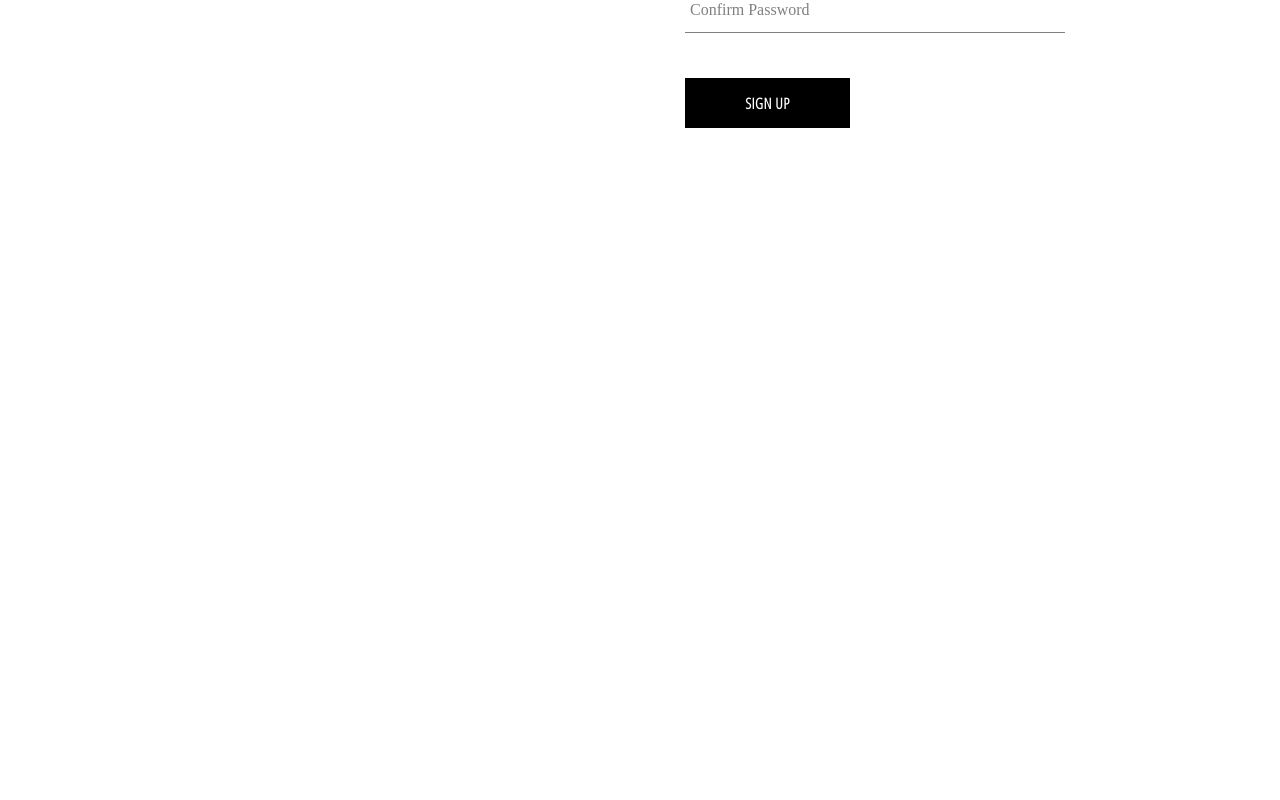
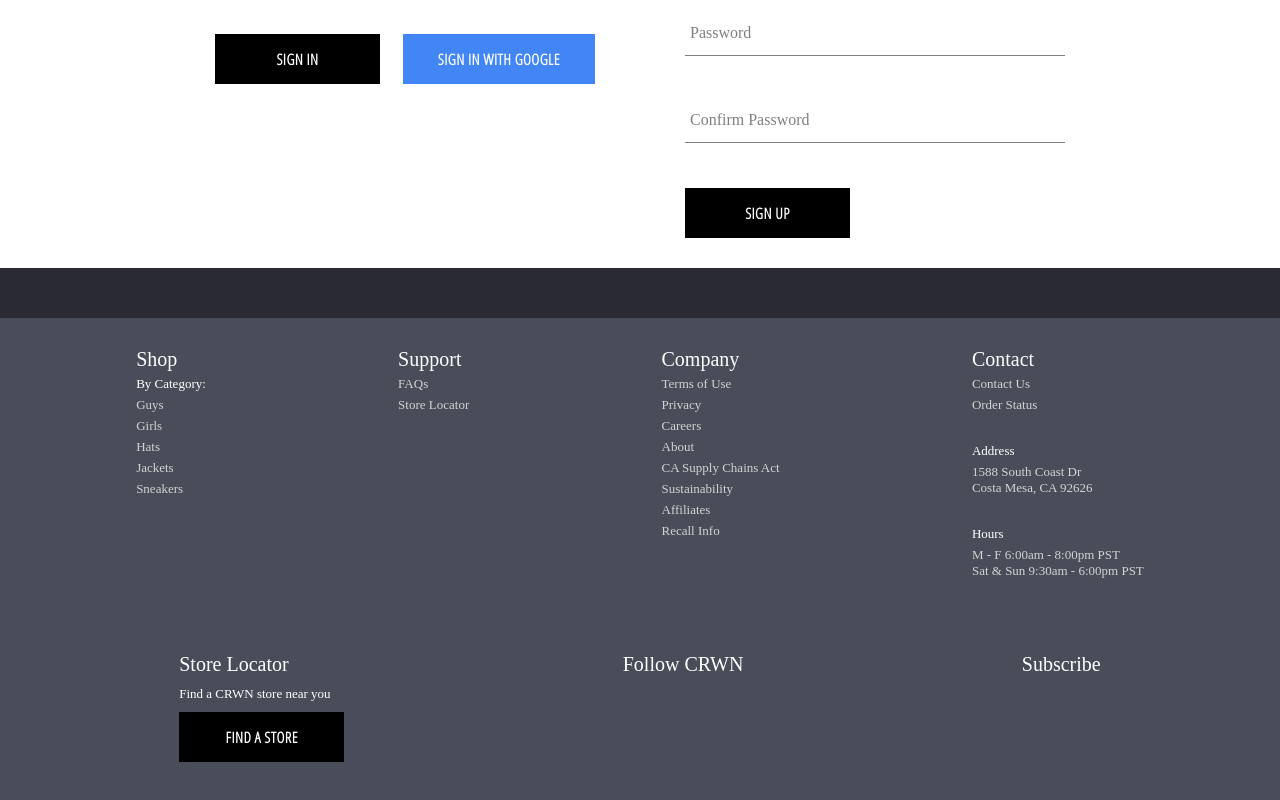
Before and after one commit to adrian-derose6/CRWN-clothing-old, a React (Create React App) app: page /signin in a window 1280 px wide. Shown: the part 410-1210 px from the top of the page. Before the commit the page ends 800 px from the top, so only its background shows below. Built offline with nearby package versions, Linux system fonts and the light colour scheme; no server answers; a web font is replaced by a local one.

Commit message:
Add footer to bottom of app with links

```diff
--- a/src/App.js
+++ b/src/App.js
@@ -9,6 +9,8 @@ import HatsPage from './pages/hatspage/hatspage.component';
 import ShopPage from './pages/shop/shop.component.js';
 import SignInAndSignUp from './pages/sign-in-and-sign-up/sign-in-and-sign-up.component';
 import Header from './components/header/header.component.js';
+import TopBanner from './components/top-banner/top-banner.component';
+import Footer from './components/footer/footer.component.js';
 
 import { setCurrentUser } from './redux/user/user.actions.js';
 
@@ -48,6 +50,8 @@ class App extends React.Component {
   render() {
     return (
       <div>
+        <div>
+          <TopBanner />
           <Header />
           <Switch>
             <Route exact path='/' component={HomePage} />
@@ -59,6 +63,8 @@ class App extends React.Component {
               render={() => this.props.currentUser ? <Redirect to='/' /> : <SignInAndSignUp />}
             />
           </Switch>
+        </div>
+        <Footer />
       </div>
     );
   }
--- a/src/components/directory/directory.styles.scss
+++ b/src/components/directory/directory.styles.scss
@@ -3,5 +3,5 @@
   display: flex;
   flex-wrap: wrap;
   justify-content: space-between;
-  padding: 20px;
+  padding: 5px;
 }
--- /dev/null
+++ b/src/components/footer/footer.component.js
@@ -0,0 +1,64 @@
+import React from 'react';
+
+import CustomButton from '../custom-button/custom-button.component';
+
+import './footer.styles.scss';
+
+const Footer = () => {
+    return (
+        <div className='footer'>
+            <div className='link-list-container'>
+                <div className='link-list'>
+                    <span className='label'>Shop</span>
+                    <span className='sublabel'>By Category:</span>
+                    <span className='link'>Guys</span>
+                    <span className='link'>Girls</span>
+                    <span className='link'>Hats</span>
+                    <span className='link'>Jackets</span>
+                    <span className='link'>Sneakers</span>
+                </div>
+                <div className='link-list'>
+                    <span className='label'>Support</span>
+                    <span className='link'>FAQs</span>
+                    <span className='link'>Store Locator</span>
+                </div>
+                <div className='link-list'>
+                    <span className='label'>Company</span>
+                    <span className='link'>Terms of Use</span>
+                    <span className='link'>Privacy</span>
+                    <span className='link'>Careers</span>
+                    <span className='link'>About</span>
+                    <span className='link'>CA Supply Chains Act</span>
+                    <span className='link'>Sustainability</span>
+                    <span className='link'>Affiliates</span>
+                    <span className='link'>Recall Info</span>
+                </div>
+                <div className='link-list'>
+                    <span className='label'>Contact</span>
+                    <span className='link'>Contact Us</span>
+                    <span style={{marginBottom: 30}} className='link'>Order Status</span>
+                    <span className='sublabel'>Address</span>
+                    <span style={{marginBottom: 30}} className='misc'>1588 South Coast Dr<br/>Costa Mesa, CA 92626</span>
+                    <span className='sublabel'>Hours</span>
+                    <span className='misc'>M - F 6:00am - 8:00pm PST<br/>Sat & Sun 9:30am - 6:00pm PST</span>
+                </div>
+            </div>
+            <div className='bottom-widgets'>
+                <div className='widget'>
+                    <span style={{ marginBottom: 10 }} className='label'>Store Locator</span>
+                    <span style={{ marginBottom: 10 }} className='sublabel'>Find a CRWN store near you</span>
+                    <CustomButton>FIND A STORE</CustomButton>
+                </div>
+                <div className='widget'>
+                    <span className='label'>Follow CRWN</span>
+                </div>
+                <div className='widget'>
+                    <span className='label'>Subscribe</span>
+
+                </div>
+            </div>
+        </div>
+    );
+};
+
+export default Footer;
--- /dev/null
+++ b/src/components/footer/footer.styles.scss
@@ -0,0 +1,72 @@
+.footer {
+    background-color: #494d59;
+    width: 100%;
+    height: 650px;
+    padding-left: 40px;
+    padding-right: 40px;
+    padding-top: 30px;
+    border-top: 50px solid #292a33;
+    flex-direction: column;
+
+
+    .link-list-container {
+        display: flex;
+        height: 50%;
+        flex-direction: row;
+        justify-content: space-around;
+        margin-bottom: 20px;
+
+
+        .link-list {
+            display: flex;
+            flex-direction: column;
+            justify-content: flex-start;
+            align-items: flex-start;
+        }
+    }
+
+    .label {
+        color: white;
+        font-size: 20px;
+        font-family: Sharp Sans No1 Semibold;
+        margin-bottom: 5px;
+    }
+
+    .sublabel {
+        color: white;
+        font-size: 13px;
+        margin-bottom: 5px;
+    }
+
+    .link {
+        font-size: 13px;
+        color: lightgray;
+        margin-bottom: 5px;
+        cursor: pointer;
+
+        &:hover {
+            opacity: 0.8;
+        }
+    }
+
+    .misc {
+        font-size: 13px;
+        color: lightgray;
+        margin-bottom: 5px;
+    }
+
+    .bottom-widgets {
+        display: flex;
+        flex-direction: row;
+        justify-content: space-around;
+
+
+        .widget {
+            display: flex;
+            flex-direction: column;
+            justify-content: flex-start;
+            align-items: flex-start;
+        }
+    }
+
+}
--- a/src/components/header/header.styles.scss
+++ b/src/components/header/header.styles.scss
@@ -2,11 +2,10 @@
     height: 70px;
     width: 100%;
     top: 0;
-    position: fixed;
+    position: sticky;
     z-index: 1000;
     display: flex;
     justify-content: space-between;
-    margin-bottom: 25px;
     background-color: #292a33;
     padding: 0 20px;
 
--- a/src/components/menu-item/menu-item.styles.scss
+++ b/src/components/menu-item/menu-item.styles.scss
@@ -63,6 +63,7 @@
     .subtitle {
       font-weight: lighter;
       font-size: 16px;
+      color: white;
     }
   }
 }
--- /dev/null
+++ b/src/components/top-banner/top-banner.component.js
@@ -0,0 +1,13 @@
+import React from 'react';
+
+import './top-banner.styles.scss';
+
+const TopBanner = () => {
+    return (
+        <div className='banner'>
+            <span className='banner-text'>FREE SHIPPING AND RETURNS!</span>
+        </div>
+    );
+}
+
+export default TopBanner;
--- /dev/null
+++ b/src/components/top-banner/top-banner.styles.scss
@@ -0,0 +1,13 @@
+.banner {
+    height: 40px;
+    width: 100%;
+    background-color: #494d59;
+    display: flex;
+    justify-content: center;
+    align-items: center;
+}
+
+.banner-text {
+    color: white;
+    font-size: 15px;
+}
--- a/src/pages/homepage/homepage.styles.scss
+++ b/src/pages/homepage/homepage.styles.scss
@@ -2,5 +2,4 @@
     display: flex;
     flex-direction: column;
     align-items: center;
-    margin-top: 70px;
 }
```
Also changed, not shown: src/components/footer-link-list/footer-link-list.component.js (added), src/components/footer-link-list/footer-link-list.styles.scss (added). Lines whose indentation alone changed are shown as unchanged.
